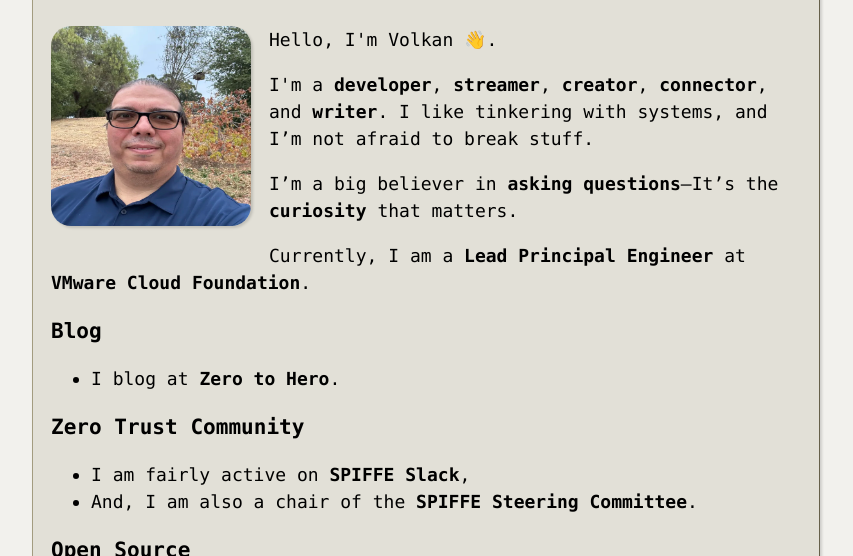
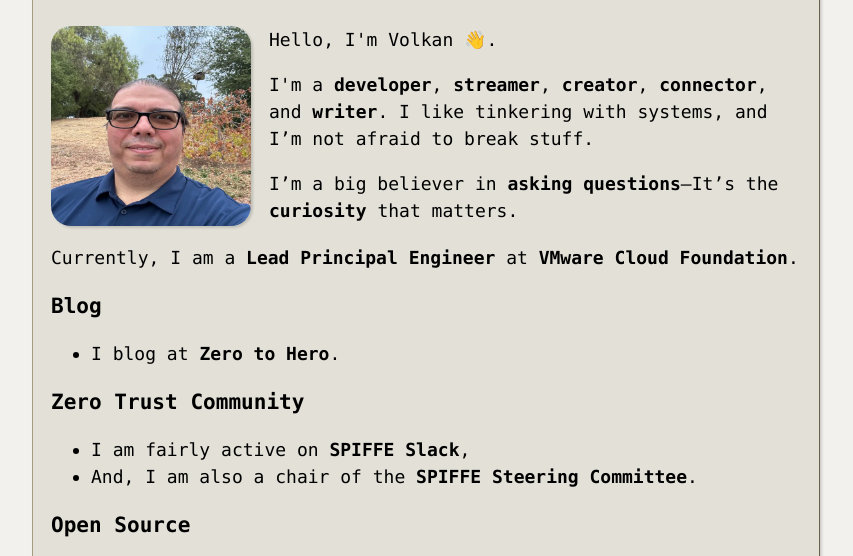
Before and after one commit to zerotohero-dev/volkan.io, a website: page index.html in a window 1280 px wide. Shown: the part 171-727 px from the top of the page, without its empty margins (214-1067 px from the left). Drawn offline with Linux system fonts and the light colour scheme.

Commit message:
clear:both
Signed-off-by: Volkan Özçelik <me@volkan.io>

```diff
--- a/index.html
+++ b/index.html
@@ -43,7 +43,7 @@ break stuff.</p>
 <p>I’m a big believer in <strong>asking questions</strong>—It’s
 the <strong>curiosity</strong> that matters.</p>
 
-<p><a
+<p style="clear:both;"><a
 href="https://www.vmware.com/products/cloud-infrastructure/vmware-cloud-foundation"
 title="VMware Cloud Foundation">
 Currently, I am a <strong>Lead Principal Engineer</strong> at <strong>VMware
```
